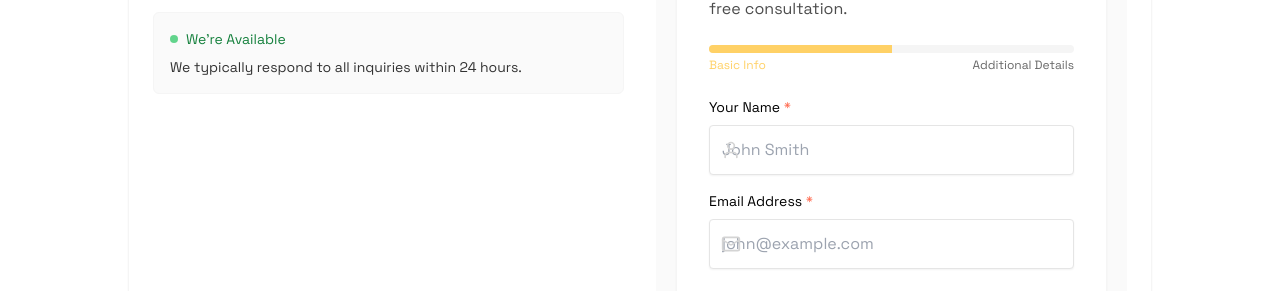
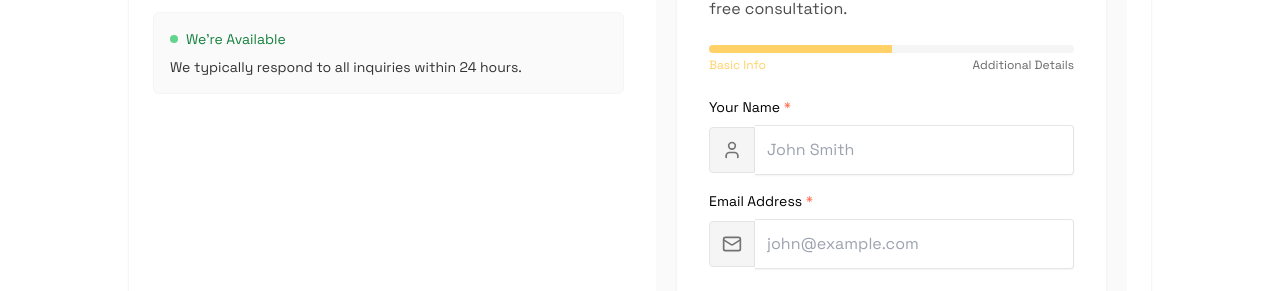
Before and after one commit to Jroyaldev/wemarketfence, a Next.js app: page / in a window 1280 px wide. Shown: the part 2858-3149 px from the top of the page. Built offline with nearby package versions, Linux system fonts and the light colour scheme.

Commit message:
Update form input styling with left-aligned icons and consistent border radius

```diff
--- a/components/contact-form.tsx
+++ b/components/contact-form.tsx
@@ -3,7 +3,7 @@
 import React, { useState } from "react";
 import { useFormik } from "formik";
 import * as Yup from "yup";
-import { Loader2, Send, CheckCircle, Phone, Mail, User, Building, ArrowRight, ArrowLeft } from "lucide-react";
+import { Loader2, Send, CheckCircle, Phone, Mail, User, Building, ArrowRight, ArrowLeft, MessageSquare } from "lucide-react";
 import { RetroButton } from "./retro-button";
 import { cn } from "../lib/utils";
 
@@ -255,9 +255,9 @@ export function ContactForm({ quickMode = false, onSubmitSuccess, onStepChange,
                   <label htmlFor="name" className="block text-sm font-medium text-neutral-dark">
                     Your Name <span className="text-accent-red">*</span>
                   </label>
-                  <div className="relative">
-                    <div className="absolute inset-y-0 left-0 flex items-center pl-3 pointer-events-none">
-                      <User className="w-5 h-5 text-neutral-300" />
+                  <div className="flex items-center">
+                    <div className="p-3 bg-neutral-100 border border-neutral-200 rounded-l-md">
+                      <User className="w-5 h-5 text-neutral-500" />
                     </div>
                     <input
                       id="name"
@@ -267,7 +267,7 @@ export function ContactForm({ quickMode = false, onSubmitSuccess, onStepChange,
                       onChange={formik.handleChange}
                       onBlur={formik.handleBlur}
                       className={cn(
-                        "block w-full pl-10 border border-neutral-200 rounded-md p-3 shadow-sm",
+                        "block w-full border border-neutral-200 border-l-0 rounded-r-md p-3 shadow-sm",
                         formik.touched.name && formik.errors.name ? "border-red-300 focus:ring-red-500" : ""
                       )}
                       placeholder="John Smith"
@@ -282,9 +282,9 @@ export function ContactForm({ quickMode = false, onSubmitSuccess, onStepChange,
                   <label htmlFor="email" className="block text-sm font-medium text-neutral-dark">
                     Email Address <span className="text-accent-red">*</span>
                   </label>
-                  <div className="relative">
-                    <div className="absolute inset-y-0 left-0 flex items-center pl-3 pointer-events-none">
-                      <Mail className="w-5 h-5 text-neutral-300" />
+                  <div className="flex items-center">
+                    <div className="p-3 bg-neutral-100 border border-neutral-200 rounded-l-md">
+                      <Mail className="w-5 h-5 text-neutral-500" />
                     </div>
                     <input
                       id="email"
@@ -294,7 +294,7 @@ export function ContactForm({ quickMode = false, onSubmitSuccess, onStepChange,
                       onChange={formik.handleChange}
                       onBlur={formik.handleBlur}
                       className={cn(
-                        "block w-full pl-10 border border-neutral-200 rounded-md p-3 shadow-sm",
+                        "block w-full border border-neutral-200 border-l-0 rounded-r-md p-3 shadow-sm",
                         formik.touched.email && formik.errors.email ? "border-red-300 focus:ring-red-500" : ""
                       )}
                       placeholder="john@example.com"
@@ -324,9 +324,9 @@ export function ContactForm({ quickMode = false, onSubmitSuccess, onStepChange,
                     <label htmlFor="phone" className="block text-sm font-medium text-neutral-dark">
                       Phone Number
                     </label>
-                    <div className="relative">
-                      <div className="absolute inset-y-0 left-0 flex items-center pl-3 pointer-events-none">
-                        <Phone className="w-5 h-5 text-neutral-300" />
+                    <div className="flex items-center">
+                      <div className="p-3 bg-neutral-100 border border-neutral-200 rounded-l-md">
+                        <Phone className="w-5 h-5 text-neutral-500" />
                       </div>
                       <input
                         id="phone"
@@ -335,7 +335,7 @@ export function ContactForm({ quickMode = false, onSubmitSuccess, onStepChange,
                         value={formik.values.phone}
                         onChange={formik.handleChange}
                         onBlur={formik.handleBlur}
-                        className="block w-full pl-10 border border-neutral-200 rounded-md p-3 shadow-sm"
+                        className="block w-full border border-neutral-200 border-l-0 rounded-r-md p-3 shadow-sm"
                         placeholder="(123) 456-7890"
                       />
                     </div>
@@ -345,9 +345,9 @@ export function ContactForm({ quickMode = false, onSubmitSuccess, onStepChange,
                     <label htmlFor="company" className="block text-sm font-medium text-neutral-dark">
                       Company Name
                     </label>
-                    <div className="relative">
-                      <div className="absolute inset-y-0 left-0 flex items-center pl-3 pointer-events-none">
-                        <Building className="w-5 h-5 text-neutral-300" />
+                    <div className="flex items-center">
+                      <div className="p-3 bg-neutral-100 border border-neutral-200 rounded-l-md">
+                        <Building className="w-5 h-5 text-neutral-500" />
                       </div>
                       <input
                         id="company"
@@ -356,7 +356,7 @@ export function ContactForm({ quickMode = false, onSubmitSuccess, onStepChange,
                         value={formik.values.company}
                         onChange={formik.handleChange}
                         onBlur={formik.handleBlur}
-                        className="block w-full pl-10 border border-neutral-200 rounded-md p-3 shadow-sm"
+                        className="block w-full border border-neutral-200 border-l-0 rounded-r-md p-3 shadow-sm"
                         placeholder="Your Fence Company"
                       />
                     </div>
@@ -366,6 +366,10 @@ export function ContactForm({ quickMode = false, onSubmitSuccess, onStepChange,
                     <label htmlFor="message" className="block text-sm font-medium text-neutral-dark">
                       Message
                     </label>
+                    <div className="flex">
+                      <div className="p-3 bg-neutral-100 border border-neutral-200 rounded-l-md self-start">
+                        <MessageSquare className="w-5 h-5 text-neutral-500" />
+                      </div>
                       <textarea
                         id="message"
                         name="message"
@@ -373,9 +377,10 @@ export function ContactForm({ quickMode = false, onSubmitSuccess, onStepChange,
                         value={formik.values.message}
                         onChange={formik.handleChange}
                         onBlur={formik.handleBlur}
-                      className="block w-full border border-neutral-200 rounded-md p-3 shadow-sm"
+                        className="block w-full border border-neutral-200 border-l-0 rounded-r-md p-3 shadow-sm"
                         placeholder="Tell us about your fence business and what you're looking for..."
                       />
+                    </div>
                   </div>
                 </div>
 
```
Lines whose indentation alone changed are shown as unchanged.
